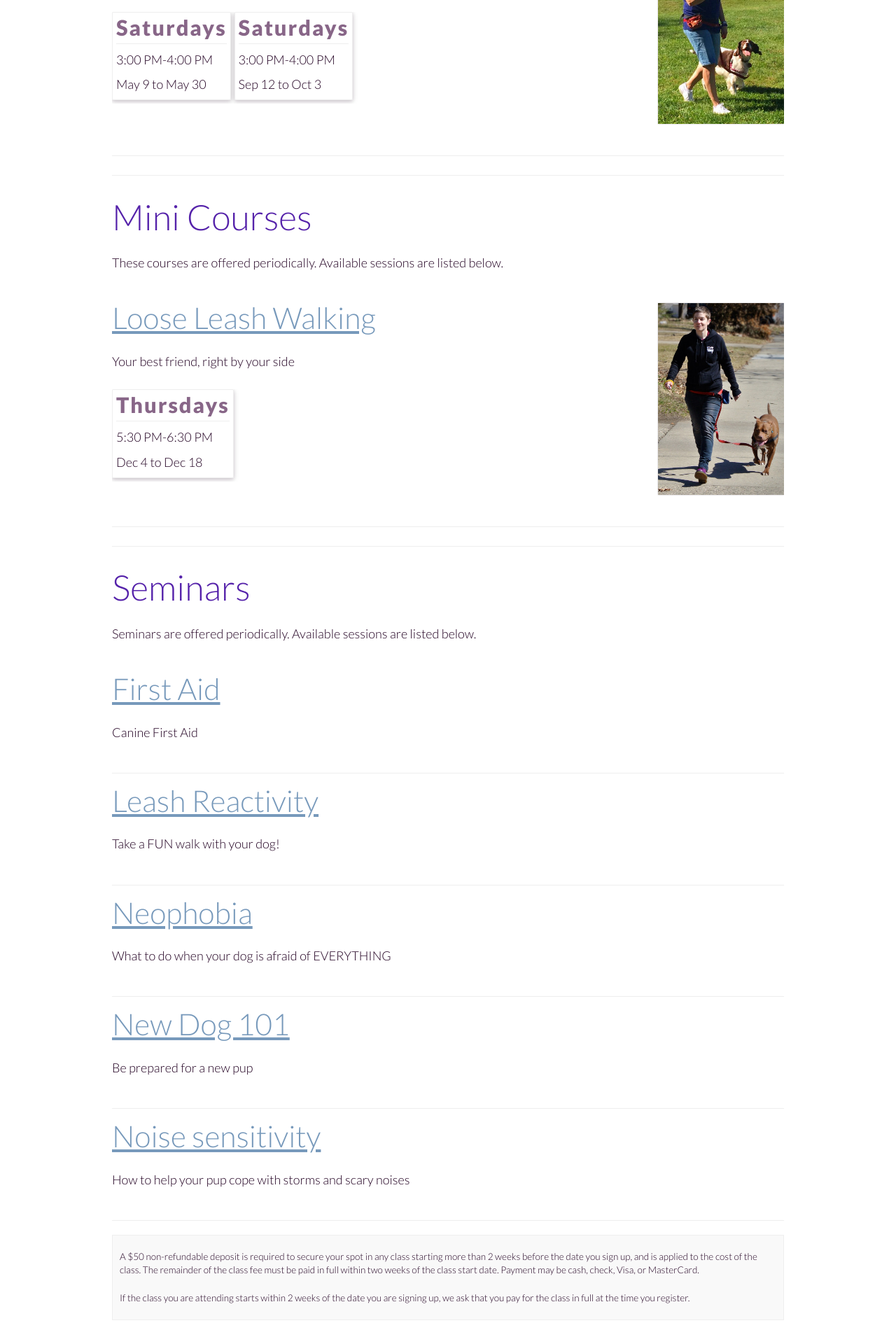
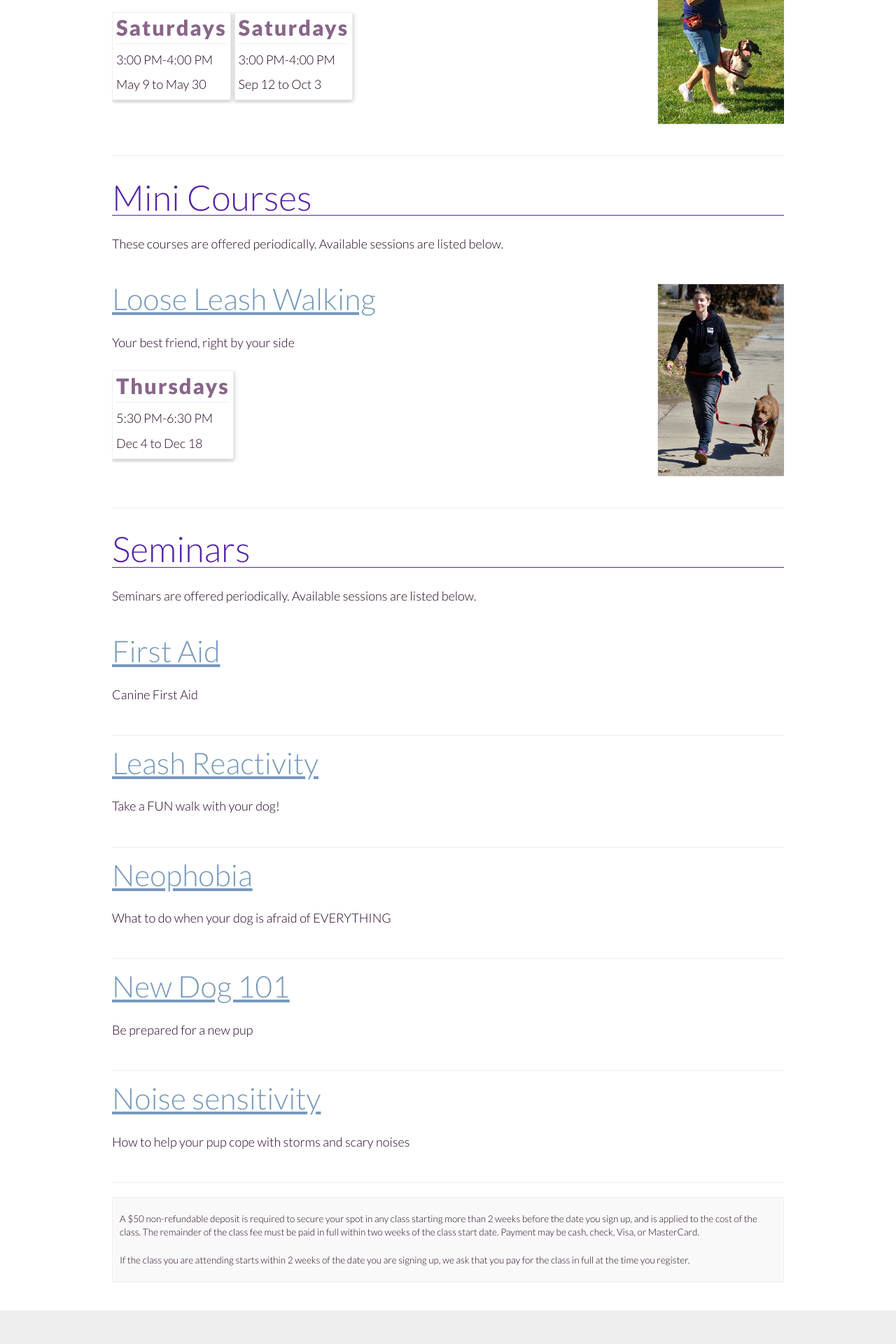
Before and after one commit to fidodogtraining/fidodogtraining.github.io, a Jekyll site: the page built from _autopages/classes.html, in a window 1280 px wide. Shown: the part 2836-4756 px from the top of the page at 70% size. Built offline with Jekyll 4.4.1, drawn with Linux system fonts in a browser that asks for light colours; Markdown is read by kramdown in place of the engine named in the settings.

Commit message:
h1 styles on classes page

```diff
--- a/_autopages/classes.html
+++ b/_autopages/classes.html
@@ -47,8 +47,7 @@ so sign up now to save your spot!</p>
 {% endunless %}
 {% endfor %}
 
-<hr />
-<h1>Mini Courses</h1>
+<h1 class="separator">Mini Courses</h1>
 <p>These courses are offered periodically. Available sessions are listed below.</p>
 
 {% comment %} Mini courses (brief template) {% endcomment %}
@@ -58,8 +57,7 @@ so sign up now to save your spot!</p>
 {% endif %}
 {% endfor %}
 
-<hr />
-<h1>Seminars</h1>
+<h1 class="separator">Seminars</h1>
 <p>Seminars are offered periodically. Available sessions are listed below.</p>
 
 {% comment %} Seminars (brief template) {% endcomment %}
--- a/deps/working.scss
+++ b/deps/working.scss
@@ -434,6 +434,9 @@ svg:not(:root) {
   overflow: hidden;
   padding: 1em 0;
 }
+  .class-brief:last-child {
+    border-bottom: 0 none;
+  }
   .class-brief h2 {
     margin-top: 0;
   }
@@ -576,6 +579,9 @@ ul.inline {
       }
 .print-break {
   page-break-before: always;
+}
+.separator {
+  border-bottom: 1px solid;
 }
 .smaller {
   font-size: .75em;
```
